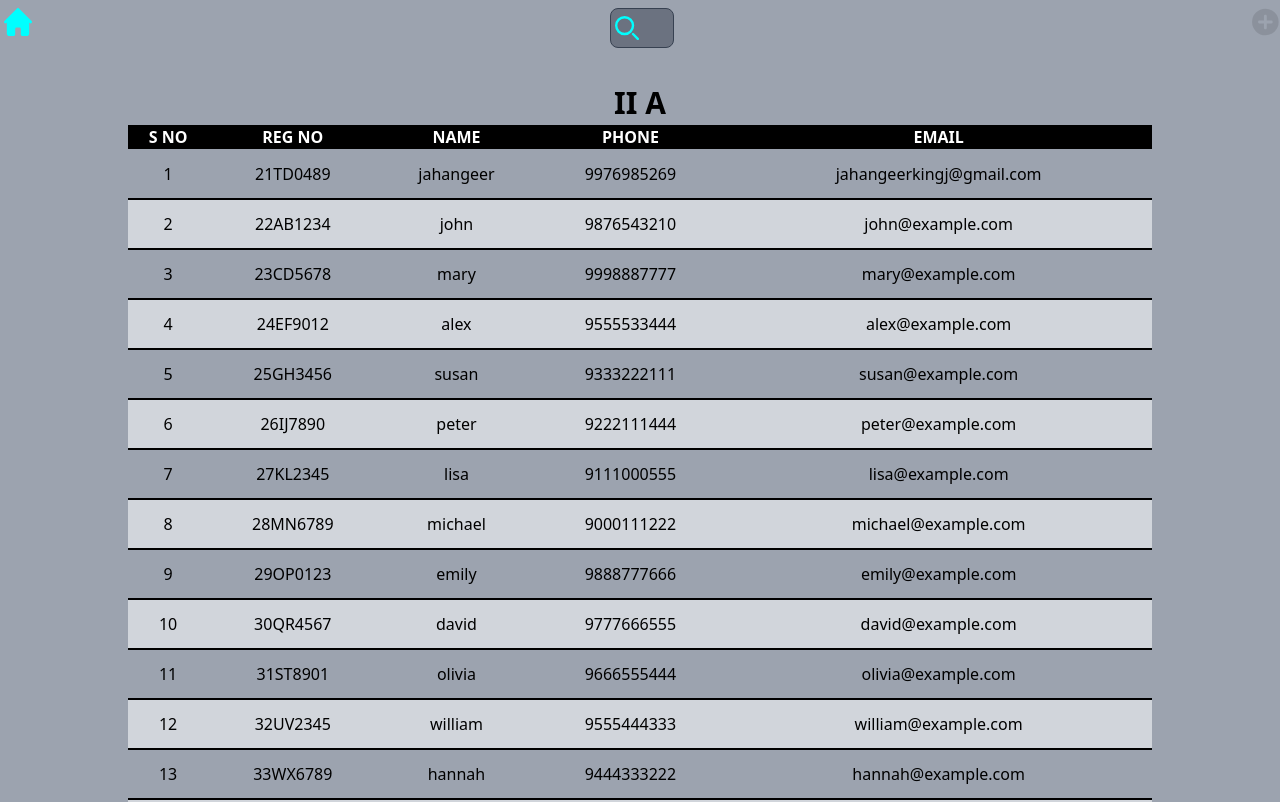
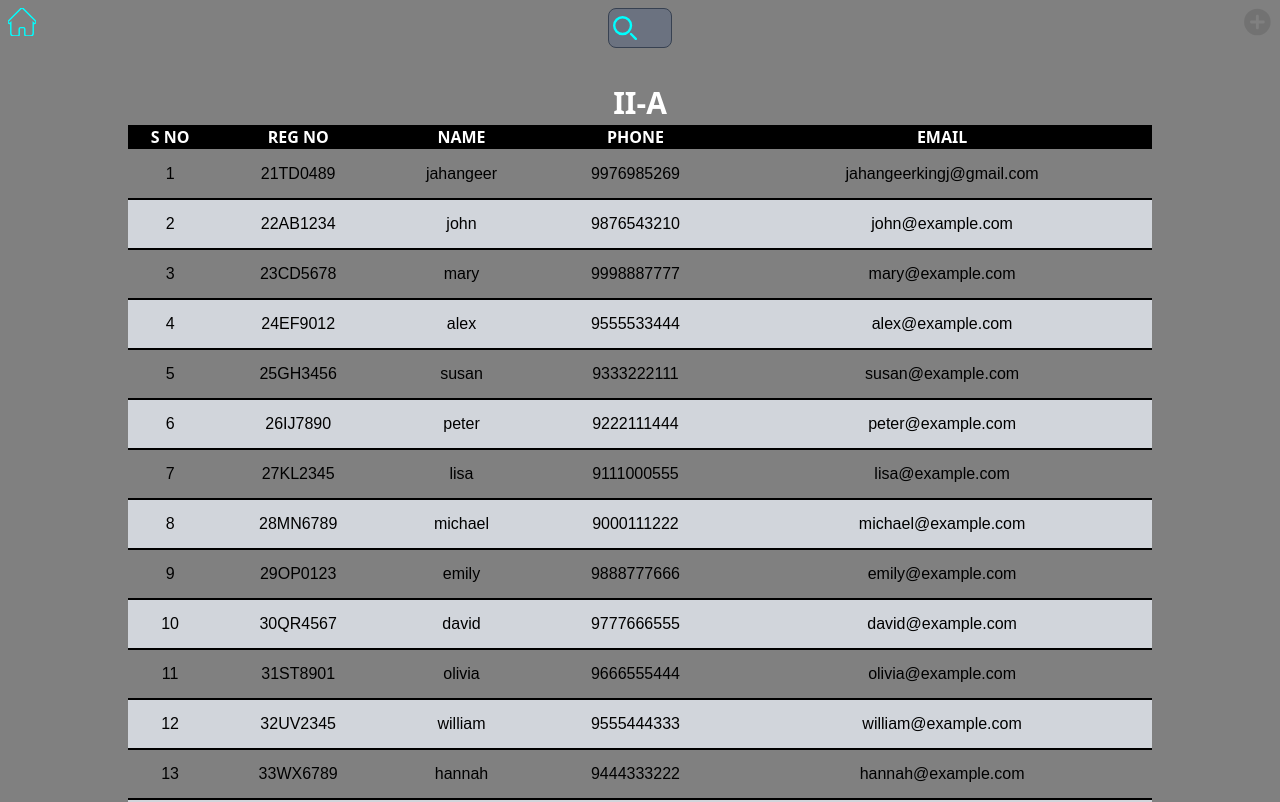
Before and after one commit to jahangeer7704/csestudents, a website: page secondA.html in a window 1280 px wide. Shown: the top 802 px of the page. Drawn offline with Linux system fonts and the light colour scheme.

Commit message:
ui colors

```diff
--- a/secondA.html
+++ b/secondA.html
@@ -8,36 +8,41 @@
     <link rel="stylesheet" href="./section.css">
 </head>
 
-<body>
+<body style="background-color: gray;">
     <div class="h-auto ">
         <header>
 
             <nav class="">
                 <ul class="flex justify-between mt-2 ">
-                    <li class="inline-flex"><a  href="./index.html">
+                    <li class="inline-flex  ml-2 "><a href="./index.html" class="">
 
-                        <svg class="w-[28px]  ml-1 h-[28px]  dark:text-white"
-                            aria-hidden="true" xmlns="http://www.w3.org/2000/svg"
-                            viewBox="0 0 20 20">
-                            <path fill="aqua"
-                                d="m19.707 9.293-2-2-7-7a1 1 0 0 0-1.414 0l-7 7-2 2a1 1 0 0 0 1.414 1.414L2 10.414V18a2 2 0 0 0 2 2h3a1 1 0 0 0 1-1v-4a1 1 0 0 1 1-1h2a1 1 0 0 1 1 1v4a1 1 0 0 0 1 1h3a2 2 0 0 0 2-2v-7.586l.293.293a1 1 0 0 0 1.414-1.414Z" />
-                        </svg>
-                    </a>
+                            <svg class="w-[28px] inline-block  h-[28px] " aria-hidden="true"
+                                xmlns="http://www.w3.org/2000/svg" viewBox="0 0 20 20">
+                                <path fill="gray" stroke="aqua" stroke-width="1"
+                                    d="m19.707 9.293-2-2-7-7a1 1 0 0 0-1.414 0l-7 7-2 2a1 1 0 0 0 1.414 1.414L2 10.414V18a2 2 0 0 0 2 2h3a1 1 0 0 0 1-1v-4a1 1 0 0 1 1-1h2a1 1 0 0 1 1 1v4a1 1 0 0 0 1 1h3a2 2 0 0 0 2-2v-7.586l.293.293a1 1 0 0 0 1.414-1.414Z" />
+                            </svg>
+
+
+                        </a>
                     </li>
 
                     <li class="">
                         <input type="checkbox" class="hidden" id="search-bar-size">
                         <div class="search-div bg-gray-500 w-16">
 
-                            <label class="search-icon pl-1" for="search-bar-size"><svg class="w-6 h-6 text-gray-800 dark:text-white" aria-hidden="true" xmlns="http://www.w3.org/2000/svg" fill="none" viewBox="0 0 20 20">
-                                <path stroke="aqua" stroke-linecap="round" stroke-linejoin="round" stroke-width="2" d="m19 19-4-4m0-7A7 7 0 1 1 1 8a7 7 0 0 1 14 0Z"/>
-                              </svg></label>
-                            <input class="focus:outline-none h-9 bg-transparent placeholder:text-gray-800 w-full rounded-lg ml-1 p-2" type="search"
-                                placeholder="Name or Reg.No" id="search-box">
-                            </div>
+                            <label class="search-icon pl-1" for="search-bar-size"><svg
+                                    class="w-6 h-6 text-gray-800 dark:text-white" aria-hidden="true"
+                                    xmlns="http://www.w3.org/2000/svg" fill="none" viewBox="0 0 20 20">
+                                    <path stroke="aqua" stroke-linecap="round" stroke-linejoin="round" stroke-width="2"
+                                        d="m19 19-4-4m0-7A7 7 0 1 1 1 8a7 7 0 0 1 14 0Z" />
+                                </svg></label>
+                            <input
+                                class="focus:outline-none h-9 bg-transparent placeholder:text-gray-200 w-full hidden rounded-lg ml-1 p-2"
+                                type="search" placeholder="Name or Reg.No" id="search-box">
+                        </div>
 
                     </li>
-                    <li><svg class="w-[28px] opacity-10 h-[28px]  text-gray-800 dark:text-white " aria-hidden="true"
+                    <li><svg class="w-[28px] opacity-10 mr-2 h-[28px]  text-gray-800 dark:text-white " aria-hidden="true"
                             xmlns="http://www.w3.org/2000/svg" fill="currentColor" viewBox="0 0 20 20">
                             <path fill="black"
                                 d="M9.546.5a9.5 9.5 0 1 0 9.5 9.5 9.51 9.51 0 0 0-9.5-9.5ZM13.788 11h-3.242v3.242a1 1 0 1 1-2 0V11H5.304a1 1 0 0 1 0-2h3.242V5.758a1 1 0 0 1 2 0V9h3.242a1 1 0 1 1 0 2Z" />
@@ -47,7 +52,7 @@
         </header>
         <main class=" mt-8  overflow-x-auto ">
             <table class="w-[700px] md:rounded-lg md:w-4/5 mx-auto  border-collapse  sm:rounded-t-lg  text-center">
-            <caption class="caption-top font-bold text-[30px]">II A</caption>
+                <caption class="caption-top font-bold text-[30px] text-white">II-A</caption>
 
                 <thead class="bg-black text-white  ">
 
--- a/src/input.css
+++ b/src/input.css
@@ -2,14 +2,12 @@
 @tailwind components;
 @tailwind utilities;
 @layer components{
+   @import url('https://fonts.googleapis.com/css2?family=Poppins:wght@200;300&display=swap');
    *{
       margin: 0;
       padding: 0;
    }
-   body{
-      height: 100%;
-      background-color: #9CA3AF;
-   }
+
  tr{
     @apply text-white even:bg-gray-300;
 
@@ -17,6 +15,7 @@
  tbody tr td{
     color: black;
     height: 50px;
+    font-family: 'Poppins', sans-serif;
     @apply border-b-2 border-black
  }
  tbody tr{
@@ -33,4 +32,7 @@ border-color: aqua;
 font-family: monospace;
 
 }
+#search-bar-size:checked + .search-div > #search-box{
+   @apply block;
 }
+}
```
Also changed, not shown: index.html (+3 -3 lines), section.css.
